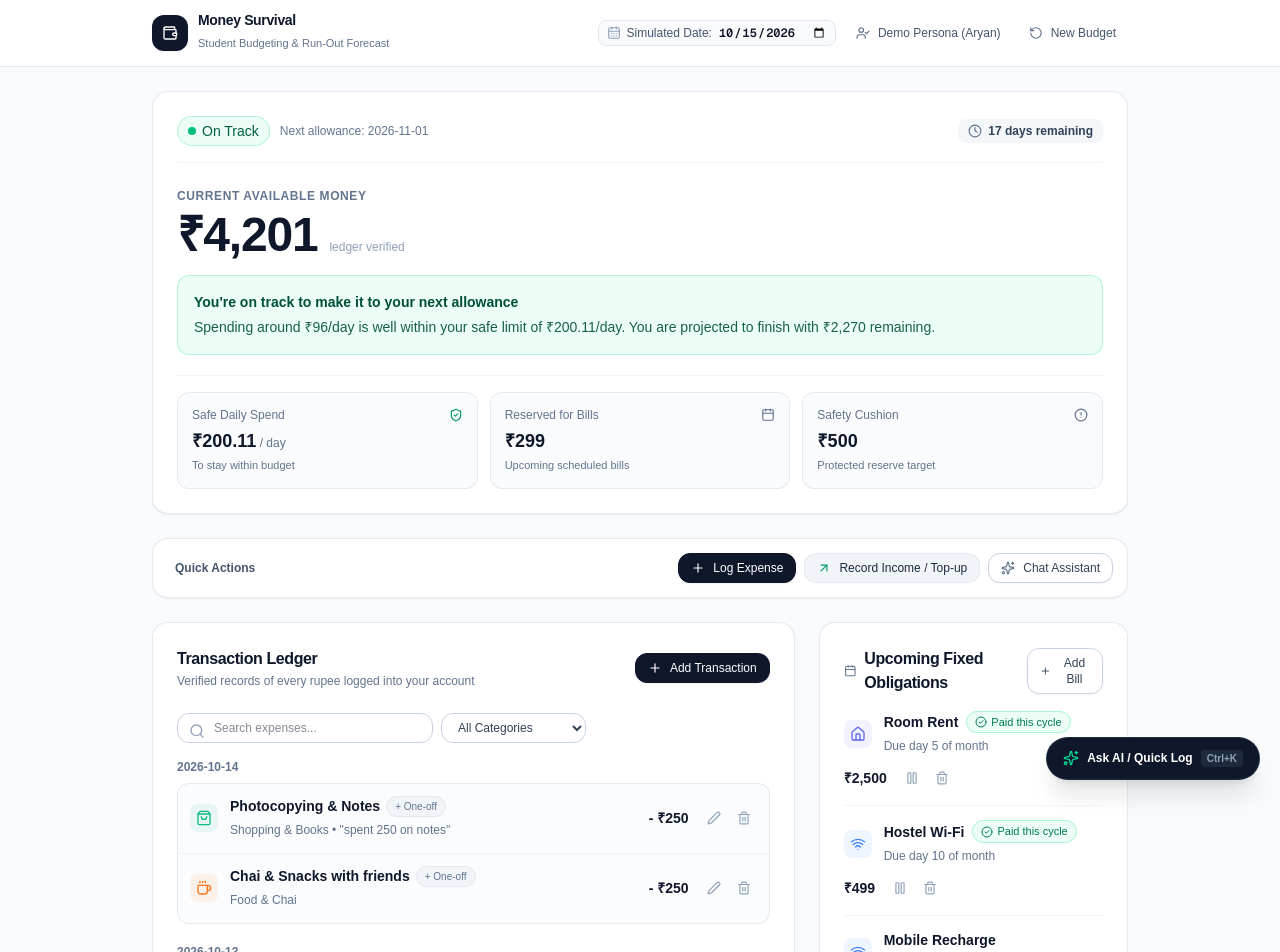
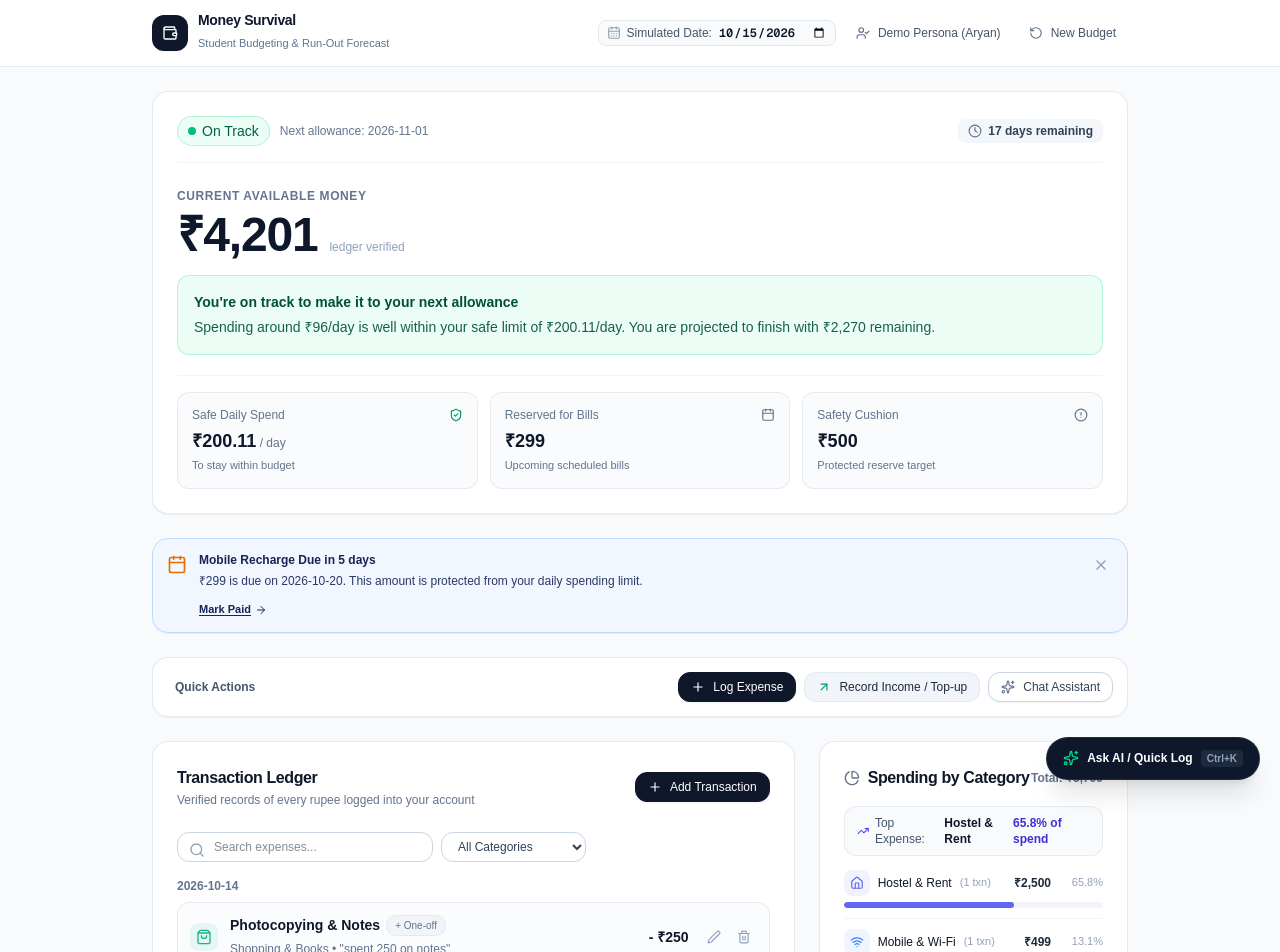
Before and after one commit to Aarav-Mittal/Parity, a Next.js app: page / in a window 1280 px wide. Shown: the top 952 px of the page. Built offline with nearby package versions, Linux system fonts and the light colour scheme.

Commit message:
feat: complete Checkpoint 4.2 - visual alert banners and category spend breakdown card

```diff
--- a/src/app/page.tsx
+++ b/src/app/page.tsx
@@ -4,6 +4,8 @@ import React, { useState } from 'react';
 import { useMoney } from '@/lib/store/MoneyContext';
 import { DashboardHero } from '@/components/dashboard/DashboardHero';
 import { UpcomingBillsCard } from '@/components/dashboard/UpcomingBillsCard';
+import { ContextualAlertsCard } from '@/components/dashboard/ContextualAlertsCard';
+import { CategoryBreakdownCard } from '@/components/dashboard/CategoryBreakdownCard';
 import { TransactionLedger } from '@/components/transactions/TransactionLedger';
 import { AddTransactionModal } from '@/components/transactions/AddTransactionModal';
 import { OnboardingModal } from '@/components/onboarding/OnboardingModal';
@@ -37,6 +39,7 @@ export default function Home() {
   const [isAddTxOpen, setIsAddTxOpen] = useState(false);
   const [isChatOpen, setIsChatOpen] = useState(false);
   const [addTxDefaultType, setAddTxDefaultType] = useState<TransactionType>('expense');
+  const [chatPrefill, setChatPrefill] = useState<string | undefined>(undefined);
 
   // Global keyboard shortcut: Ctrl+K or Cmd+K toggles chat
   React.useEffect(() => {
@@ -58,6 +61,16 @@ export default function Home() {
   const openAddIncome = () => {
     setAddTxDefaultType('income');
     setIsAddTxOpen(true);
+  };
+
+  const handleOpenChatWithPrefill = (prefill?: string) => {
+    setChatPrefill(prefill);
+    setIsChatOpen(true);
+  };
+
+  const handleScrollToBills = () => {
+    const el = document.getElementById('bills-section');
+    el?.scrollIntoView({ behavior: 'smooth' });
   };
 
   return (
@@ -160,6 +173,12 @@ export default function Home() {
             {/* Survival Dashboard Hero */}
             <DashboardHero />
 
+            {/* Contextual Real-time Alerts */}
+            <ContextualAlertsCard
+              onOpenChat={handleOpenChatWithPrefill}
+              onScrollToBills={handleScrollToBills}
+            />
+
             {/* Quick Actions Bar */}
             <div className="flex flex-wrap items-center justify-between gap-3 rounded-2xl border border-slate-200/90 bg-white p-3.5 shadow-xs">
               <span className="text-xs font-semibold text-slate-600 pl-2">
@@ -184,13 +203,16 @@ export default function Home() {
               </div>
             </div>
 
-            {/* Two-Column Layout: Ledger & Upcoming Commitments */}
+            {/* Two-Column Layout: Ledger & Sidebar */}
             <div className="grid grid-cols-1 lg:grid-cols-3 gap-6 items-start">
               <div className="lg:col-span-2">
                 <TransactionLedger onOpenAddModal={openAddExpense} />
               </div>
-              <div className="lg:col-span-1">
-                <UpcomingBillsCard />
+              <div className="lg:col-span-1 space-y-6">
+                <CategoryBreakdownCard />
+                <div id="bills-section">
+                  <UpcomingBillsCard />
+                </div>
               </div>
             </div>
           </div>
@@ -225,7 +247,11 @@ export default function Home() {
 
       <ChatDrawer
         isOpen={isChatOpen}
-        onClose={() => setIsChatOpen(false)}
+        onClose={() => {
+          setIsChatOpen(false);
+          setChatPrefill(undefined);
+        }}
+        initialPrompt={chatPrefill}
       />
     </div>
   );
--- a/src/components/chat/ChatDrawer.tsx
+++ b/src/components/chat/ChatDrawer.tsx
@@ -24,6 +24,7 @@ import {
 interface ChatDrawerProps {
   isOpen: boolean;
   onClose: () => void;
+  initialPrompt?: string;
 }
 
 const INITIAL_WELCOME_MESSAGE: ChatMessage = {
@@ -40,7 +41,7 @@ const SUGGESTED_PROMPTS = [
   { label: 'Auto 120', query: 'auto 120 to college' },
 ];
 
-export function ChatDrawer({ isOpen, onClose }: ChatDrawerProps) {
+export function ChatDrawer({ isOpen, onClose, initialPrompt }: ChatDrawerProps) {
   const {
     cycle,
     forecast,
@@ -59,15 +60,18 @@ export function ChatDrawer({ isOpen, onClose }: ChatDrawerProps) {
   const messagesEndRef = useRef<HTMLDivElement>(null);
   const inputRef = useRef<HTMLInputElement>(null);
 
-  // Auto-focus input and scroll down when drawer opens
+  // Auto-focus input, prefill if provided, and scroll down when drawer opens
   useEffect(() => {
     if (isOpen) {
+      if (initialPrompt) {
+        setInputValue(initialPrompt);
+      }
       setTimeout(() => {
         inputRef.current?.focus();
         scrollToBottom();
       }, 150);
     }
-  }, [isOpen]);
+  }, [isOpen, initialPrompt]);
 
   // Scroll to bottom when messages change
   useEffect(() => {
--- /dev/null
+++ b/src/components/dashboard/CategoryBreakdownCard.tsx
@@ -0,0 +1,93 @@
+'use client';
+
+import React from 'react';
+import { Card, CardHeader, CardTitle } from '@/components/ui/Card';
+import { useMoney } from '@/lib/store/MoneyContext';
+import { calculateCategorySpending } from '@/lib/finance/analytics';
+import { formatPaiseToINR } from '@/lib/finance/currency';
+import { CategoryIcon } from '@/components/ui/CategoryIcon';
+import { PieChart, TrendingUp } from 'lucide-react';
+
+export function CategoryBreakdownCard() {
+  const { transactions, categories, cycle } = useMoney();
+
+  const cycleStart = cycle?.currentCycleStart;
+  const analytics = calculateCategorySpending(transactions, categories, cycleStart);
+
+  return (
+    <Card>
+      <CardHeader>
+        <div className="flex items-center justify-between w-full">
+          <div className="flex items-center gap-2">
+            <PieChart className="h-4 w-4 text-slate-500" />
+            <CardTitle>Spending by Category</CardTitle>
+          </div>
+          <span className="text-xs font-semibold text-slate-500">
+            Total: {formatPaiseToINR(analytics.totalSpentPaise)}
+          </span>
+        </div>
+      </CardHeader>
+
+      {analytics.categories.length === 0 || analytics.totalSpentPaise === 0 ? (
+        <div className="rounded-xl border border-dashed border-slate-200 p-6 text-center text-xs text-slate-500">
+          No expenses recorded in this cycle yet. Log your daily spending to see where your money goes.
+        </div>
+      ) : (
+        <div className="space-y-3.5">
+          {analytics.topCategory && (
+            <div className="flex items-center justify-between rounded-xl bg-slate-50 border border-slate-200/80 px-3 py-2 text-xs">
+              <span className="flex items-center gap-1.5 text-slate-600 font-medium">
+                <TrendingUp className="h-3.5 w-3.5 text-indigo-600" />
+                Top Expense: <strong className="text-slate-900">{analytics.topCategory.categoryName}</strong>
+              </span>
+              <span className="font-semibold text-indigo-700">
+                {analytics.topCategory.percentageOfTotal}% of spend
+              </span>
+            </div>
+          )}
+
+          <div className="divide-y divide-slate-100">
+            {analytics.categories.map(cat => (
+              <div key={cat.categoryId} className="py-2.5 first:pt-0 last:pb-0 space-y-1.5">
+                <div className="flex items-center justify-between text-xs">
+                  <div className="flex items-center gap-2">
+                    <CategoryIcon
+                      iconName={cat.categoryIcon}
+                      colorHex={cat.categoryColorHex}
+                      className="h-3.5 w-3.5"
+                    />
+                    <span className="font-medium text-slate-900">
+                      {cat.categoryName}
+                    </span>
+                    <span className="text-[11px] text-slate-400">
+                      ({cat.transactionCount} {cat.transactionCount === 1 ? 'txn' : 'txns'})
+                    </span>
+                  </div>
+                  <div className="flex items-center gap-2">
+                    <span className="font-semibold text-slate-800">
+                      {formatPaiseToINR(cat.totalSpentPaise)}
+                    </span>
+                    <span className="text-[11px] font-medium text-slate-400 w-11 text-right">
+                      {cat.percentageOfTotal}%
+                    </span>
+                  </div>
+                </div>
+
+                {/* Progress / Percentage bar */}
+                <div className="h-1.5 w-full bg-slate-100 rounded-full overflow-hidden">
+                  <div
+                    className="h-full rounded-full transition-all duration-300"
+                    style={{
+                      width: `${Math.min(100, Math.max(2, cat.percentageOfTotal))}%`,
+                      backgroundColor: cat.categoryColorHex || '#6366f1',
+                    }}
+                  />
+                </div>
+              </div>
+            ))}
+          </div>
+        </div>
+      )}
+    </Card>
+  );
+}
--- /dev/null
+++ b/src/components/dashboard/ContextualAlertsCard.tsx
@@ -0,0 +1,142 @@
+'use client';
+
+import React, { useState } from 'react';
+import { useMoney } from '@/lib/store/MoneyContext';
+import { evaluateContextualAlerts } from '@/lib/finance/alerts';
+import { ContextualAlert } from '@/types/alerts';
+import { Button } from '@/components/ui/Button';
+import {
+  AlertTriangle,
+  Calendar,
+  Flame,
+  ShieldCheck,
+  AlertCircle,
+  X,
+  ArrowRight,
+  MessageSquare,
+  Sparkles,
+} from 'lucide-react';
+
+interface ContextualAlertsCardProps {
+  onOpenChat?: (prefill?: string) => void;
+  onScrollToBills?: () => void;
+  onOpenSimulator?: () => void;
+}
+
+export function ContextualAlertsCard({
+  onOpenChat,
+  onScrollToBills,
+  onOpenSimulator,
+}: ContextualAlertsCardProps) {
+  const { cycle, forecast, recurringExpenses, transactions, todayISO, markRecurringExpensePaid } = useMoney();
+  const [dismissedIds, setDismissedIds] = useState<Set<string>>(new Set());
+
+  if (!cycle || !forecast) return null;
+
+  const allAlerts = evaluateContextualAlerts({
+    todayISO,
+    cycle,
+    forecast,
+    recurringExpenses,
+    transactions,
+  });
+
+  const activeAlerts = allAlerts.filter(a => !dismissedIds.has(a.id));
+
+  if (activeAlerts.length === 0) return null;
+
+  const handleDismiss = (id: string) => {
+    setDismissedIds(prev => new Set(prev).add(id));
+  };
+
+  const getAlertIcon = (category: ContextualAlert['category'], severity: ContextualAlert['severity']) => {
+    switch (category) {
+      case 'deficit_runout':
+        return <AlertCircle className="h-5 w-5 text-rose-600 shrink-0 mt-0.5" />;
+      case 'bill_due':
+        return <Calendar className="h-5 w-5 text-amber-600 shrink-0 mt-0.5" />;
+      case 'burn_rate':
+        return <Flame className="h-5 w-5 text-amber-600 shrink-0 mt-0.5" />;
+      case 'reserve_breach':
+        return <AlertTriangle className="h-5 w-5 text-amber-600 shrink-0 mt-0.5" />;
+      case 'safe_pace':
+      default:
+        return <ShieldCheck className="h-5 w-5 text-emerald-600 shrink-0 mt-0.5" />;
+    }
+  };
+
+  const getCardStyle = (severity: ContextualAlert['severity']) => {
+    switch (severity) {
+      case 'danger':
+        return 'border-rose-200 bg-rose-50/70 text-rose-950';
+      case 'warning':
+        return 'border-amber-200 bg-amber-50/70 text-amber-950';
+      case 'success':
+        return 'border-emerald-200 bg-emerald-50/70 text-emerald-950';
+      case 'info':
+      default:
+        return 'border-blue-200 bg-blue-50/70 text-blue-950';
+    }
+  };
+
+  const handleAction = (alert: ContextualAlert) => {
+    if (alert.category === 'bill_due' && alert.metadata?.billId) {
+      // If user clicks "Mark Paid" on an approaching bill alert
+      markRecurringExpensePaid(alert.metadata.billId);
+      handleDismiss(alert.id);
+    } else if (alert.actionType === 'open_chat') {
+      onOpenChat?.(alert.category === 'burn_rate' ? 'How can I slow down my daily spend?' : 'Will my money last?');
+    } else if (alert.actionType === 'view_bills') {
+      onScrollToBills?.();
+    } else if (alert.actionType === 'adjust_budget') {
+      onOpenSimulator?.();
+    }
+  };
+
+  return (
+    <div className="space-y-2.5">
+      {activeAlerts.map(alert => (
+        <div
+          key={alert.id}
+          className={`flex items-start justify-between gap-3 rounded-2xl border p-3.5 shadow-2xs transition-all ${getCardStyle(
+            alert.severity
+          )}`}
+        >
+          <div className="flex items-start gap-3">
+            {getAlertIcon(alert.category, alert.severity)}
+            <div>
+              <h4 className="text-xs font-bold leading-tight flex items-center gap-1.5">
+                {alert.title}
+              </h4>
+              <p className="mt-1 text-xs opacity-90 leading-relaxed max-w-2xl">
+                {alert.message}
+              </p>
+
+              {alert.actionLabel && (
+                <div className="mt-2.5 flex items-center gap-2">
+                  <button
+                    type="button"
+                    onClick={() => handleAction(alert)}
+                    className="inline-flex items-center gap-1 text-[11px] font-semibold underline underline-offset-2 hover:opacity-80 transition-opacity cursor-pointer"
+                  >
+                    <span>{alert.actionLabel}</span>
+                    <ArrowRight className="h-3 w-3" />
+                  </button>
+                </div>
+              )}
+            </div>
+          </div>
+
+          <button
+            type="button"
+            onClick={() => handleDismiss(alert.id)}
+            title="Dismiss alert"
+            className="p-1 text-slate-400 hover:text-slate-600 rounded-lg hover:bg-black/5 transition-colors cursor-pointer shrink-0"
+          >
+            <X className="h-4 w-4" />
+          </button>
+        </div>
+      ))}
+    </div>
+  );
+}
```
